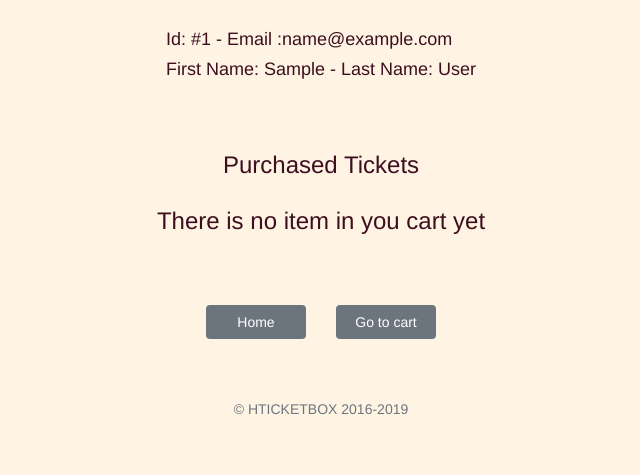
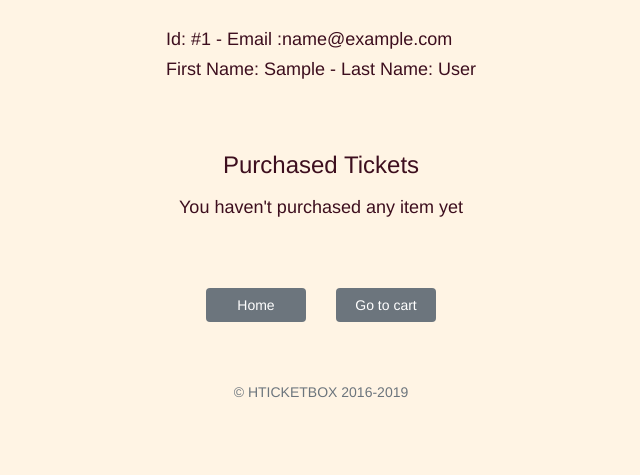
Before and after one commit to haichungcn/h-ticketbox, a Flask app: page /user/1 in a window 1280 px wide. Shown: the part 224-699 px from the top of the page, without its empty margins (319-959 px from the left). Run offline with Flask 2, Linux system fonts and the light colour scheme; the visitor is signed in with stand-in values (Sample User, id 1); data comes from the database, SQL or seed files in the repository; data that the repository does not hold is empty; some libraries are stand-ins or nearby versions.

Commit message:
changed text no item for profile

```diff
--- a/src/templates/user/profile.html
+++ b/src/templates/user/profile.html
@@ -50,7 +50,7 @@
             {% endfor %}
             {% else %}
             <div class="row m-0 p-0 mb-5 d-flex justify-content-center">
-                <h3 class="">There is no item in you cart yet</h3>
+                <h4 class="">You haven't purchased any item yet</h4>
             </div>
             {% endif %}
             <div class="row m-0 p-0 my-5 d-flex justify-content-around">
```
